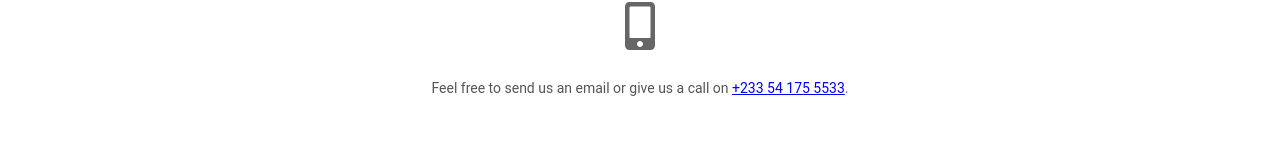
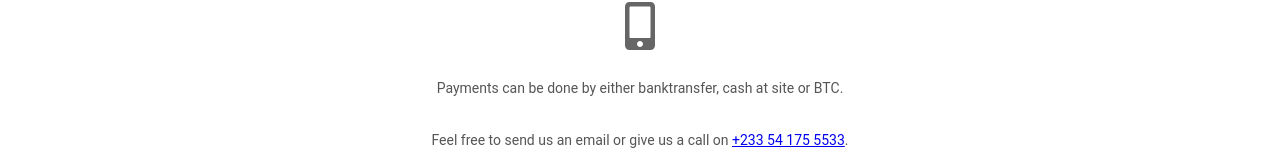
Before and after one commit to Banzaci/laughinggoat, a React (Create React App) app: page /contact in a window 1280 px wide. Shown: the part 362-526 px from the top of the page. Built offline with nearby package versions, Linux system fonts and the light colour scheme.

Commit message:
Payments

```diff
--- a/src/pages/Contact.tsx
+++ b/src/pages/Contact.tsx
@@ -13,6 +13,7 @@ function Contact() {
       <Wrapper>
         <Content>
           <FontWrapper><FontAwesomeIcon icon={ faMobileAlt } size="3x" color="#666" /></FontWrapper>
+          <Text smallMargin text="Payments can be done by either banktransfer, cash at site or BTC." />
           <Text smallMargin text="Feel free to send us an email or give us a call on <a href='tel:+233 54 175 5533'>+233 54 175 5533</a>." />
         </Content>
       </Wrapper>
```
